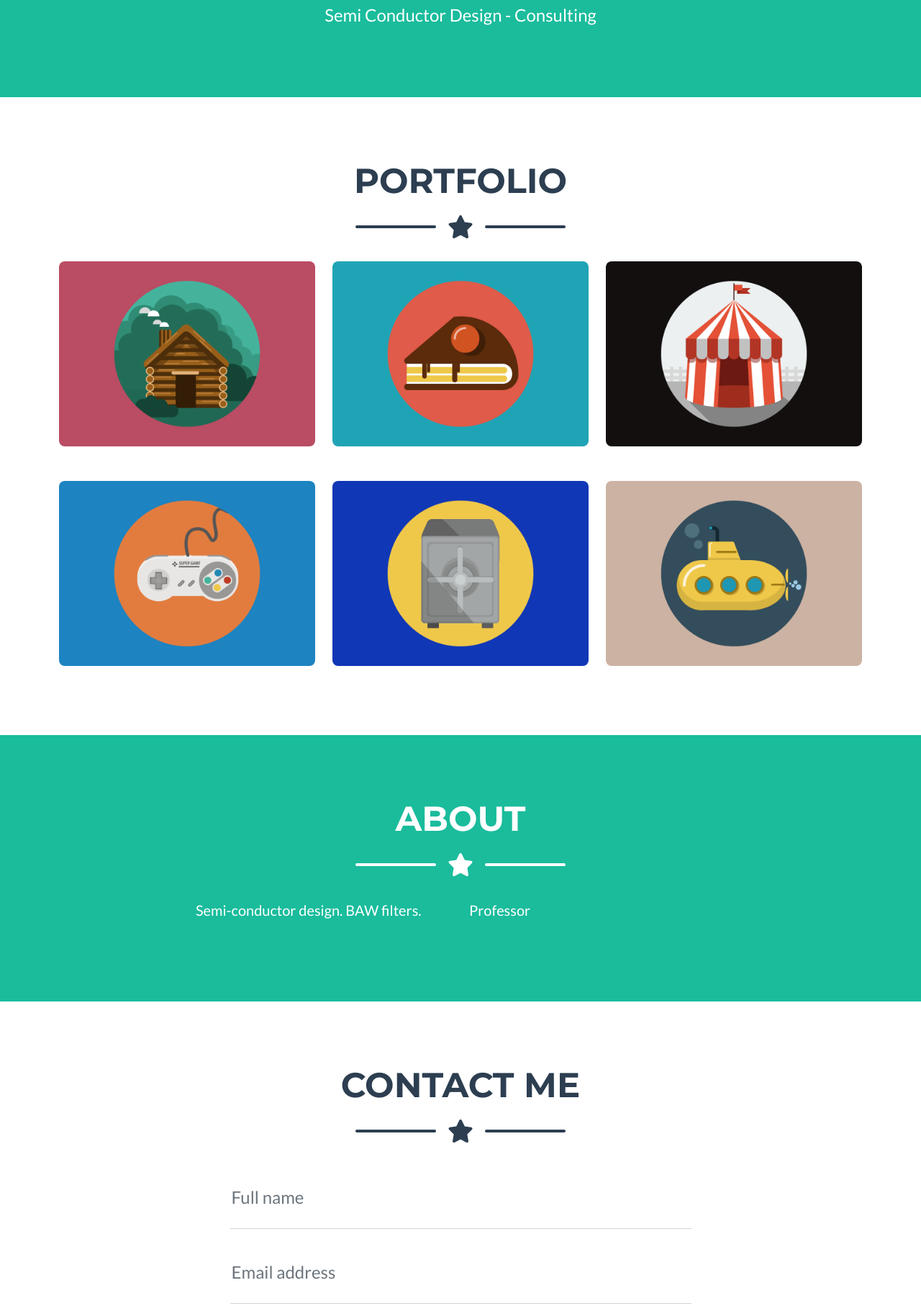
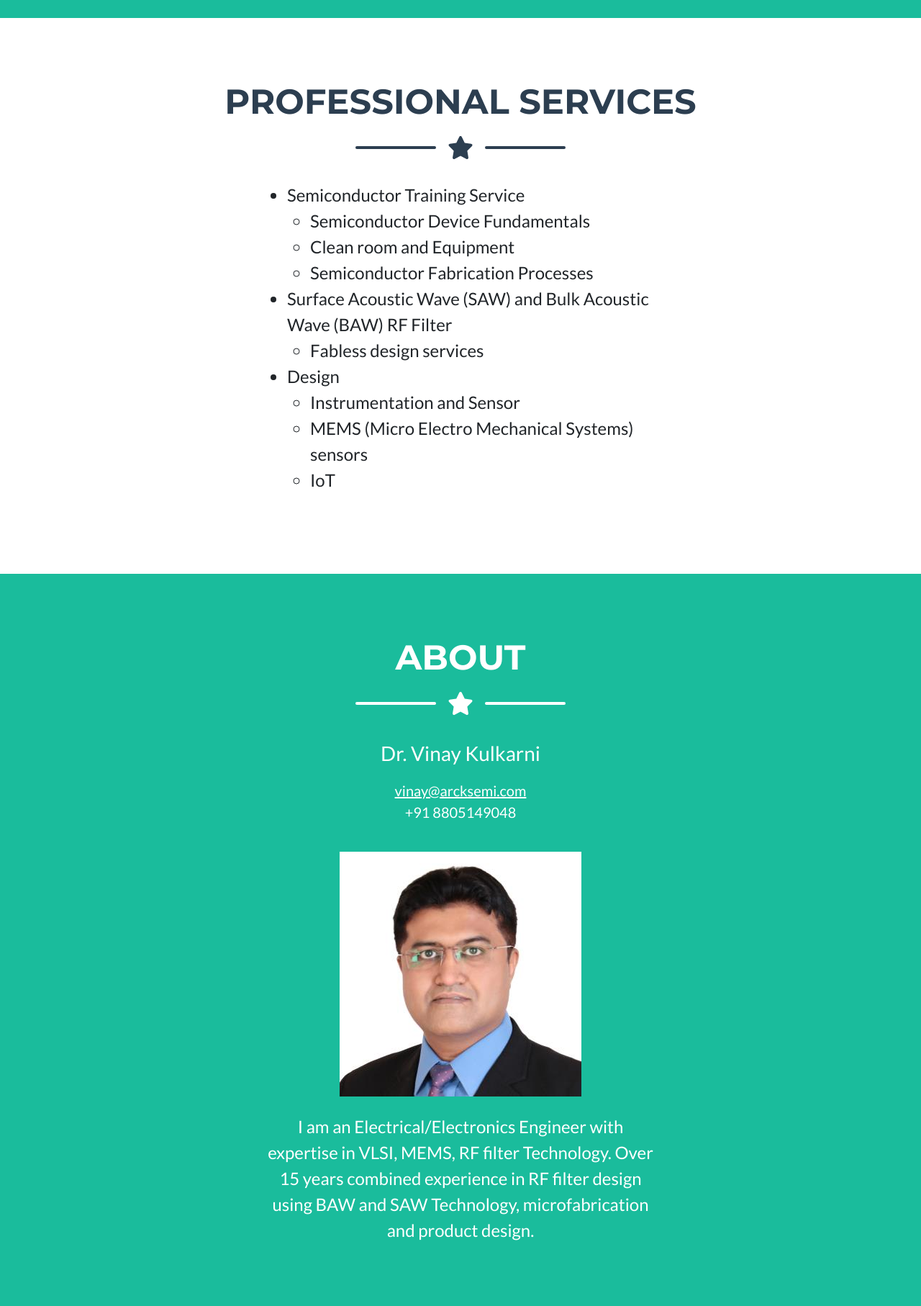
Before and after one commit to vaibhav-kulkarni/arcksemi, a plain HTML site: page index.html in a window 1280 px wide. Shown: the part 648-2462 px from the top of the page at 72% size. Drawn offline with nearby package versions, Linux system fonts and the light colour scheme.

Commit message:
Logo, services, about

```diff
--- a/index.html
+++ b/index.html
@@ -38,7 +38,7 @@
         <header class="masthead bg-primary text-white text-center">
             <div class="container d-flex align-items-center flex-column">
                 <!-- Masthead Avatar Image-->
-                <img class="masthead-avatar mb-5" src="assets/img/avataaars.svg" alt="..." />
+                <img class="masthead-avatar mb-5" src="assets/ArckLogo.png" alt="..." />
                 <!-- Masthead Heading-->
                 <h1 class="masthead-heading text-uppercase mb-0">ArckSemi</h1>
                 <!-- Icon Divider-->
@@ -48,14 +48,14 @@
                     <div class="divider-custom-line"></div>
                 </div>
                 <!-- Masthead Subheading-->
-                <p class="masthead-subheading font-weight-light mb-0">Semi Conductor Design - Consulting</p>
+                <p class="masthead-subheading font-weight-light mb-0">Design and Consultancy Services</p>
             </div>
         </header>
         <!-- Portfolio Section-->
         <section class="page-section portfolio" id="portfolio">
             <div class="container">
                 <!-- Portfolio Section Heading-->
-                <h2 class="page-section-heading text-center text-uppercase text-secondary mb-0">Portfolio</h2>
+                <h2 class="page-section-heading text-center text-uppercase text-secondary mb-0">Professional Services</h2>
                 <!-- Icon Divider-->
                 <div class="divider-custom">
                     <div class="divider-custom-line"></div>
@@ -64,7 +64,7 @@
                 </div>
                 <!-- Portfolio Grid Items-->
                 <div class="row justify-content-center">
-                    <!-- Portfolio Item 1-->
+                    <!-- Portfolio Item 1-- >
                     <div class="col-md-6 col-lg-4 mb-5">
                         <div class="portfolio-item mx-auto" data-bs-toggle="modal" data-bs-target="#portfolioModal1">
                             <div class="portfolio-item-caption d-flex align-items-center justify-content-center h-100 w-100">
@@ -73,7 +73,7 @@
                             <img class="img-fluid" src="assets/img/portfolio/cabin.png" alt="..." />
                         </div>
                     </div>
-                    <!-- Portfolio Item 2-->
+                    <!-- Portfolio Item 2-- >
                     <div class="col-md-6 col-lg-4 mb-5">
                         <div class="portfolio-item mx-auto" data-bs-toggle="modal" data-bs-target="#portfolioModal2">
                             <div class="portfolio-item-caption d-flex align-items-center justify-content-center h-100 w-100">
@@ -82,7 +82,7 @@
                             <img class="img-fluid" src="assets/img/portfolio/cake.png" alt="..." />
                         </div>
                     </div>
-                    <!-- Portfolio Item 3-->
+                    <!-- Portfolio Item 3-- >
                     <div class="col-md-6 col-lg-4 mb-5">
                         <div class="portfolio-item mx-auto" data-bs-toggle="modal" data-bs-target="#portfolioModal3">
                             <div class="portfolio-item-caption d-flex align-items-center justify-content-center h-100 w-100">
@@ -91,7 +91,7 @@
                             <img class="img-fluid" src="assets/img/portfolio/circus.png" alt="..." />
                         </div>
                     </div>
-                    <!-- Portfolio Item 4-->
+                    <!-- Portfolio Item 4-- >
                     <div class="col-md-6 col-lg-4 mb-5 mb-lg-0">
                         <div class="portfolio-item mx-auto" data-bs-toggle="modal" data-bs-target="#portfolioModal4">
                             <div class="portfolio-item-caption d-flex align-items-center justify-content-center h-100 w-100">
@@ -100,7 +100,7 @@
                             <img class="img-fluid" src="assets/img/portfolio/game.png" alt="..." />
                         </div>
                     </div>
-                    <!-- Portfolio Item 5-->
+                    <!-- Portfolio Item 5-- >
                     <div class="col-md-6 col-lg-4 mb-5 mb-md-0">
                         <div class="portfolio-item mx-auto" data-bs-toggle="modal" data-bs-target="#portfolioModal5">
                             <div class="portfolio-item-caption d-flex align-items-center justify-content-center h-100 w-100">
@@ -109,7 +109,7 @@
                             <img class="img-fluid" src="assets/img/portfolio/safe.png" alt="..." />
                         </div>
                     </div>
-                    <!-- Portfolio Item 6-->
+                    <!-- Portfolio Item 6-- >
                     <div class="col-md-6 col-lg-4">
                         <div class="portfolio-item mx-auto" data-bs-toggle="modal" data-bs-target="#portfolioModal6">
                             <div class="portfolio-item-caption d-flex align-items-center justify-content-center h-100 w-100">
@@ -117,6 +117,31 @@
                             </div>
                             <img class="img-fluid" src="assets/img/portfolio/submarine.png" alt="..." />
                         </div>
+                    </div>-->
+                    <div class="col-6 fs-4">
+
+                        <ul>
+                            <li>Semiconductor Training Service
+                                <ul>
+                                    <li>Semiconductor Device Fundamentals</li>
+                                    <li>Clean room and Equipment</li>
+                                    <li>Semiconductor Fabrication Processes</li>
+
+                                </ul>
+                            </li>
+                            <li>Surface Acoustic Wave (SAW) and Bulk Acoustic Wave (BAW) RF Filter
+                                <ul>
+                                    <li>Fabless design services</li>
+                                </ul>
+                            </li>
+                            <li>Design
+                                <ul>
+                                    <li>Instrumentation and Sensor</li>
+                                    <li>MEMS (Micro Electro Mechanical Systems) sensors</li>
+                                    <li>IoT</li>
+                                </ul>
+                            </li>
+                        </ul>
                     </div>
                 </div>
             </div>
@@ -134,8 +159,27 @@
                 </div>
                 <!-- About Section Content-->
                 <div class="row">
-                    <div class="col-lg-4 ms-auto"><p class="lead">Semi-conductor design. BAW filters.</p></div>
-                    <div class="col-lg-4 me-auto"><p class="lead">Professor</p></div>
+                    <div class="col ms-auto text-center">
+                        <p class="fs-3">Dr. Vinay Kulkarni</p>
+                        <p class="lead">
+                            <a href="mailto:vinay@arcksemi.com" class="text-white">vinay@arcksemi.com</a>
+                            <br />+91 8805149048
+                        </p>
+                    </div>
+                </div>
+                <div class="row justify-content-center mt-4">
+                    <div class="col text-center">
+                        <img class="img-responsive" src="assets/vinay.jpg" alt="Vinay" />
+                    </div>
+                </div>
+                <div class="row justify-content-center mt-4">
+                    <div class="col-lg-6 col-md-8 col-sm-10 fs-4 text-center">
+                        I am an Electrical/Electronics Engineer with expertise
+                        in VLSI, MEMS, RF filter Technology. Over 15 years
+                        combined experience in RF filter design using BAW
+                        and SAW Technology, microfabrication and product
+                        design.
+                    </div>
                 </div>
                 <!-- About Section Button-->
                 <!-- <div class="text-center mt-4">
@@ -242,7 +286,7 @@
                     <div class="col-lg-4">
                         <h4 class="text-uppercase mb-4">About ArckSemi</h4>
                         <p class="lead mb-0">
-                            ArckSemi is a Semi-conductor statup.
+                            ArckSemi &mdash; providing semiconductor design and consultancy services.
                         </p>
                     </div>
                 </div>
```
Also changed, not shown: assets/ArckLogo.png (added), assets/vinay.jpg (added).
